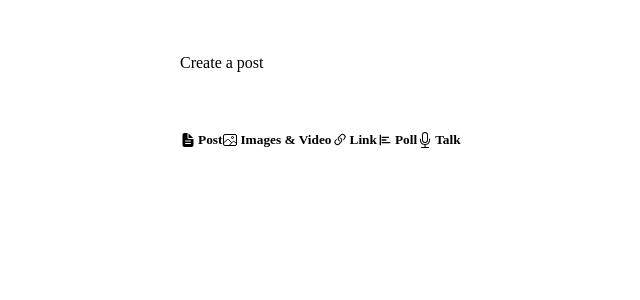
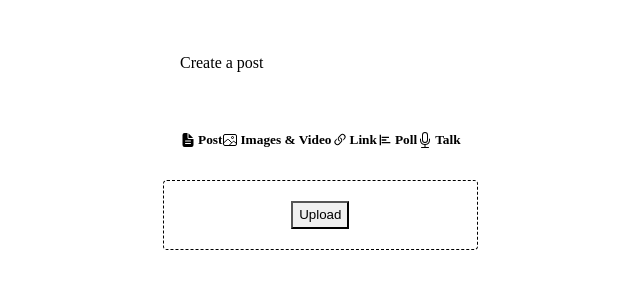
Before and after one commit to colson0804/reddit-clone, a Next.js app: page /r/1/submit in a window 1280 px wide. Both pictures are taken after a click on the element "Images & Video". Shown: the top 300 px of the page, without its empty margins (30-670 px from the left). Built offline with nearby package versions, Linux system fonts and the light colour scheme.

Commit message:
upload image

```diff
--- a/src/components/Posts/NewPostForm.tsx
+++ b/src/components/Posts/NewPostForm.tsx
@@ -6,6 +6,7 @@
 import { AiFillCloseCircle } from "react-icons/ai";
 import TabItem from "./TabItem";
 import TextInputs from "./PostForm/TextInputs";
+import ImageUpload from "./PostForm/ImageUpload";
 
 type NewPostFormProps = {};
 
@@ -45,7 +46,19 @@
 
   const handleCreatePost = async () => {};
 
-  const onSelectImage = () => {};
+  const onSelectImage = (event: React.ChangeEvent<HTMLInputElement>) => {
+    const reader = new FileReader();
+
+    if (event.target.files?.[0]) {
+      reader.readAsDataURL(event.target.files[0]);
+    }
+
+    reader.onload = (readerEvent) => {
+      if (readerEvent.target?.result) {
+        setSelectedFile(readerEvent.target.result as string);
+      }
+    };
+  };
 
   const onTextChange = (
     event: React.ChangeEvent<HTMLInputElement | HTMLTextAreaElement>
@@ -62,6 +75,7 @@
       <Flex width="100%">
         {formTabs.map((item) => (
           <TabItem
+            key={item.title}
             item={item}
             selected={item.title === selectedTab}
             setSelectedTab={setSelectedTab}
@@ -77,6 +91,14 @@
             loading={loading}
           />
         )}
+        {selectedTab === "Images & Video" && (
+          <ImageUpload
+            selectedFile={selectedFile}
+            onSelectImage={onSelectImage}
+            setSelectedTab={setSelectedTab}
+            setSelectedFile={setSelectedFile}
+          />
+        )}
       </Flex>
     </Flex>
   );
--- /dev/null
+++ b/src/components/Posts/PostForm/ImageUpload.tsx
@@ -0,0 +1,65 @@
+import { Button, Flex, Image, Stack } from "@chakra-ui/react";
+import React, { useRef } from "react";
+
+type ImageUploadProps = {
+  selectedFile?: string;
+  onSelectImage: (event: React.ChangeEvent<HTMLInputElement>) => void;
+  setSelectedTab: (value: string) => void;
+  setSelectedFile: (value: string) => void;
+};
+
+const ImageUpload: React.FC<ImageUploadProps> = ({
+  selectedFile,
+  onSelectImage,
+  setSelectedTab,
+  setSelectedFile,
+}) => {
+  const selectedFileRef = useRef<HTMLInputElement>(null);
+
+  return (
+    <Flex direction="column" justify="center" align="center" width="100%">
+      {selectedFile ? (
+        <>
+          <Image src={selectedFile} maxWidth="400px" maxHeight="400px" />
+          <Stack direction="row" mt={4}>
+            <Button height="28px" onClick={() => setSelectedTab("Post")}>
+              Back to Post
+            </Button>
+            <Button
+              variant="outline"
+              height="28px"
+              onClick={() => setSelectedFile("")}
+            >
+              Remove
+            </Button>
+          </Stack>
+        </>
+      ) : (
+        <Flex
+          justify="center"
+          align="center"
+          p={20}
+          border="1px dashed"
+          borderColor="gray.200"
+          width="100%"
+          borderRadius={4}
+        >
+          <Button
+            variant="outline"
+            height="28px"
+            onClick={() => selectedFileRef.current?.click()}
+          >
+            Upload
+          </Button>
+          <input
+            ref={selectedFileRef}
+            type="file"
+            onChange={onSelectImage}
+            hidden
+          />
+        </Flex>
+      )}
+    </Flex>
+  );
+};
+export default ImageUpload;
```
